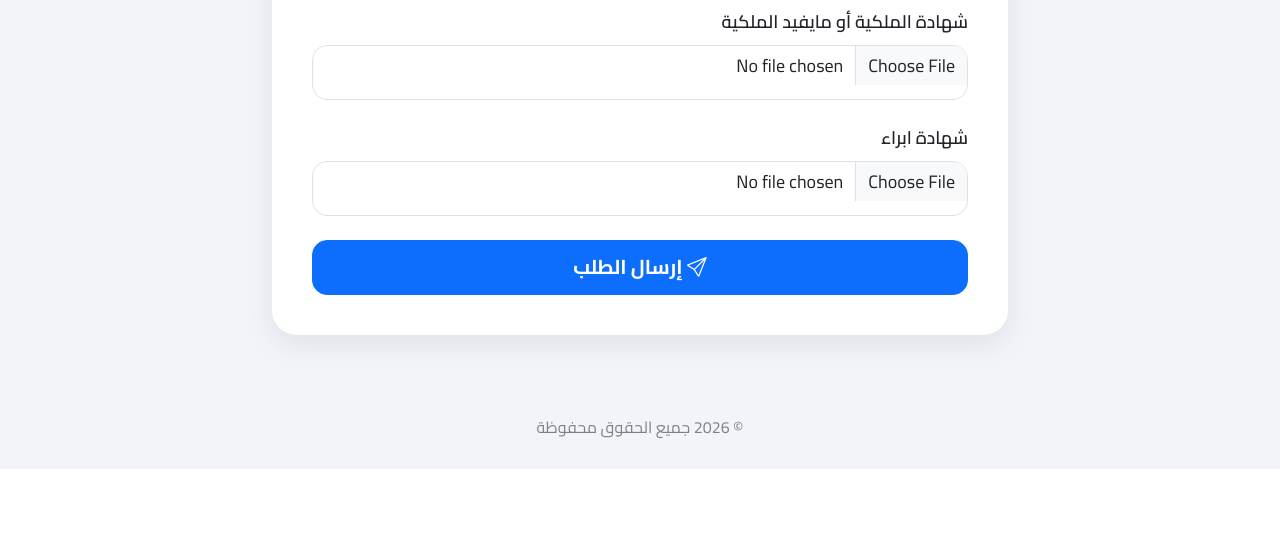
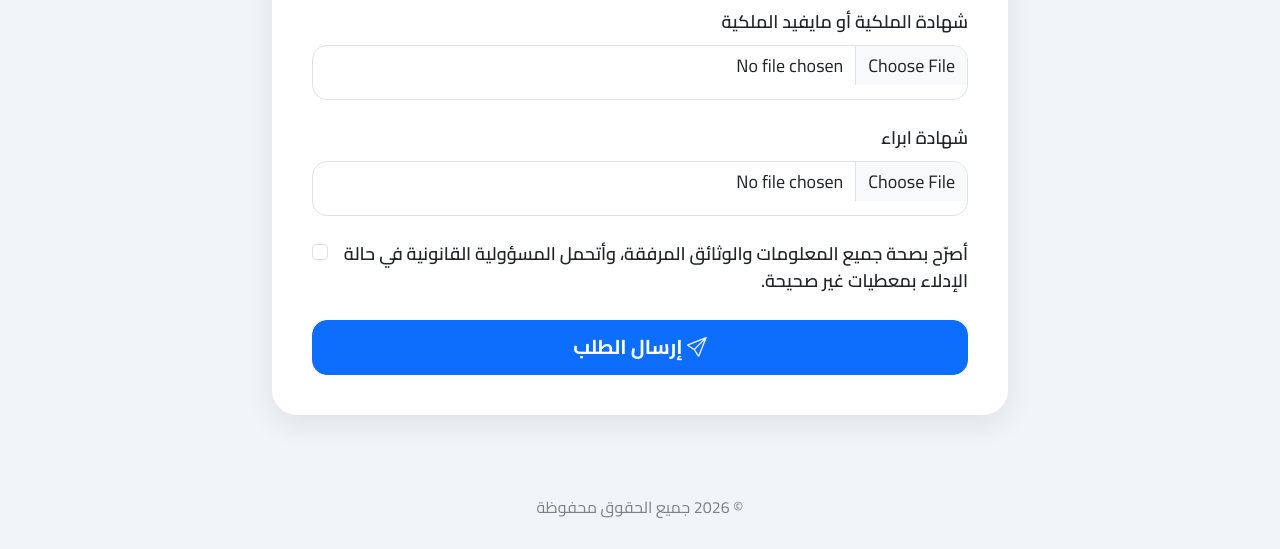
Before and after one commit to akrimi26/baladia1, a Django app: page /api/form/ in a window 1280 px wide. Shown: the part 1283-1832 px from the top of the page. Before the commit the page ends 1752 px from the top, so only its background shows below. Run offline with Django 5.2, Linux system fonts and the light colour scheme.

Commit message:
Ajout declaration sur honneur

```diff
--- a/services/templates/form.html
+++ b/services/templates/form.html
@@ -87,7 +87,24 @@
                     <input type="file" name="certificat_exoneration" class="form-control">
                 </div>
 
+<div class="form-check mb-3">
 
+    <input
+        class="form-check-input"
+        type="checkbox"
+        id="declaration"
+        required
+    >
+
+    <label class="form-check-label" for="declaration">
+
+        أصرّح بصحة جميع المعلومات والوثائق المرفقة،
+        وأتحمل المسؤولية القانونية في حالة الإدلاء
+        بمعطيات غير صحيحة.
+
+    </label>
+
+</div>
                 <button class="btn btn-primary w-100">
 
                     <i class="bi bi-send"></i>
```
